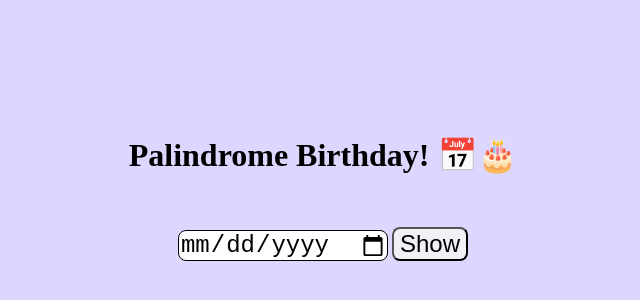
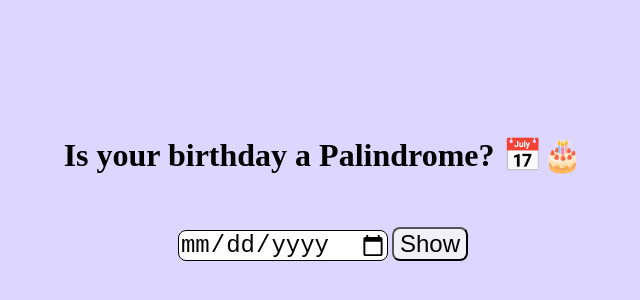
Before and after one commit to bandgarmamta/birthday-palindrome, a plain HTML site: page index.html in a window 1280 px wide. Shown: the part 24-324 px from the top of the page, without its empty margins (317-957 px from the left). Drawn offline with Linux system fonts and the light colour scheme.

Commit message:
update index.html

```diff
--- a/index.html
+++ b/index.html
@@ -7,7 +7,7 @@
   <title>Palindrome birthday</title>
 </head>
 <body>
-  <h1>Palindrome Birthday! 📅🎂</h1>
+  <h1>Is your birthday a Palindrome? 📅🎂</h1>
   <input id="bday-input" type="date">
   <button id="show-btn">Show</button>
   <p id="result"></p>
```
